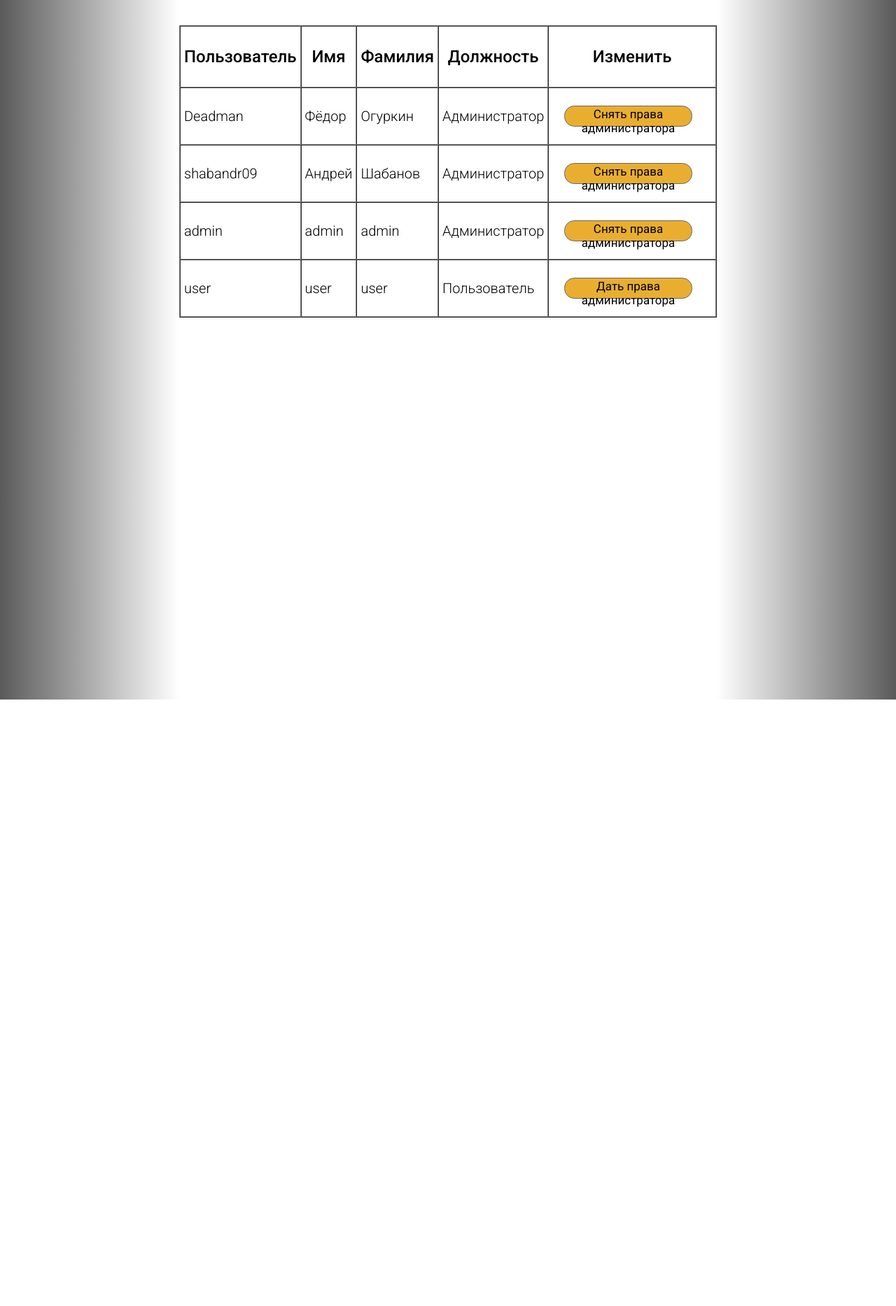
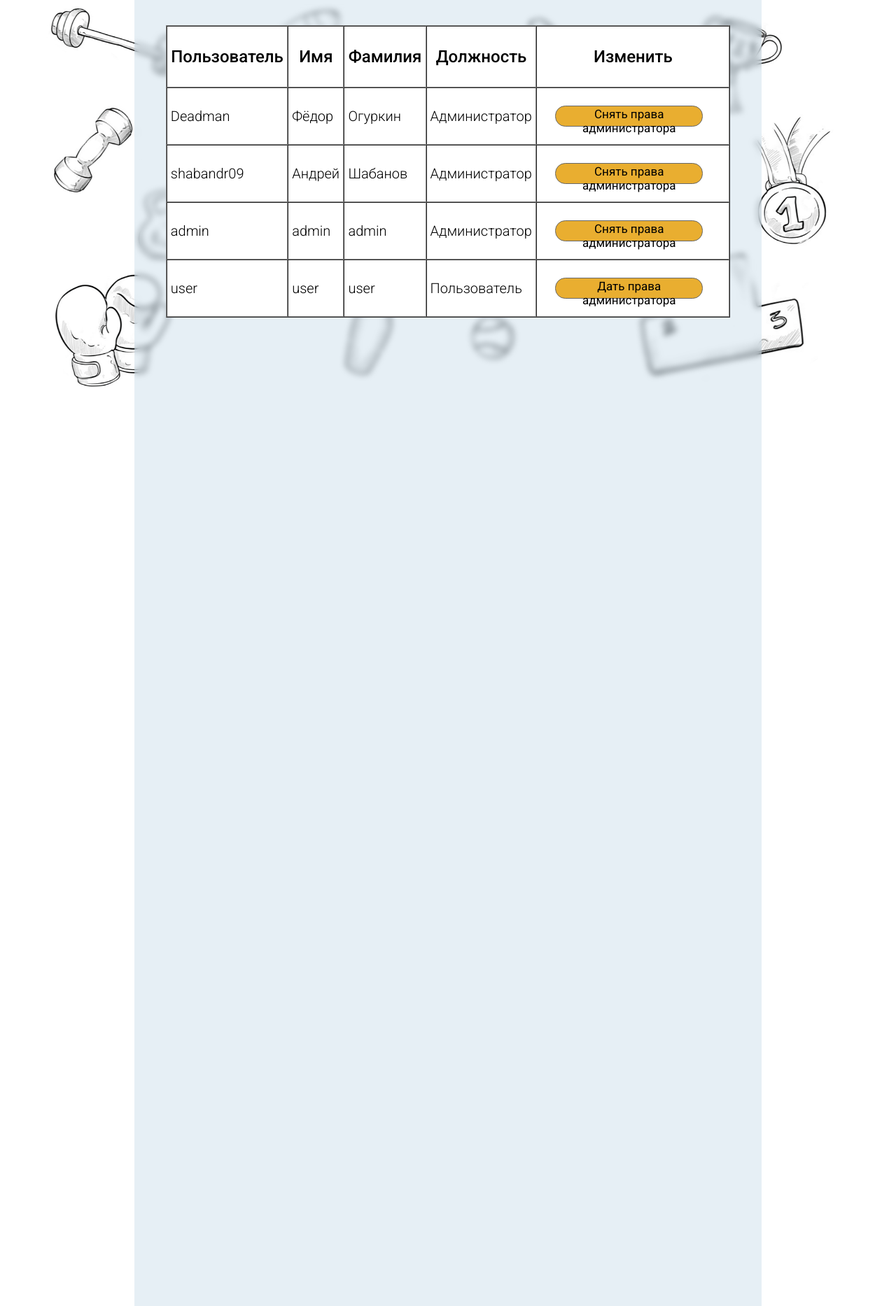
Before and after one commit to Revachol-sport-club/predprof-case-5, a Django app: page /users/ in a window 1280 px wide. Shown: the part 53-1920 px from the top of the page at 70% size. Run offline with Django 5.2, Linux system fonts and the light colour scheme; data comes from the database, SQL or seed files in the repository; both versions use the stored data as it was after the commit.

Commit message:
Add files via upload

```diff
--- a/users/templates/users.html
+++ b/users/templates/users.html
@@ -35,15 +35,16 @@
                 <div class="vertical-line"></div>
                 <div class="container"><a href="{% url 'inventory_report'%}"><button type="button" class="header-button">Отчёт об инвентаре</button></a></div>
                 <div class="vertical-line"></div>
-                <div class="container"><a href="{% url 'users'%}"><button type="button" class="header-button"; style="background-color: #FFB517; color: black;">Пользователи</button></a></div>
+                <div class="container"><a href="{% url 'users'%}"><button type="button" class="header-button"; style="font-size: 19px; background-color: rgb(233, 174, 48) ">Пользователи</button></a></div>
             </div>
         {% endif%}
-        <table height="1000px" width="100%" cellspacing="0" cellpadding="0">
+        <div class="background"><img src="{% static "images/Background.png" %}" width="100%"></div>
+        <div class="table" style="width: 70%; left: 15%;">
+            <table height="1000px" width="90%" cellspacing="0" cellpadding="0">
                 <tr>
-                <td style="background-image: linear-gradient(to right, #5a5a5a, #ffffff);" width="20%"></td>
-                <td valign="top" bgcolor="white" width="60%">
+                    <td valign="top" width="60%">
                         <br><br>
-                    <table width="100%" cellspacing="0" cellpadding="5" border="1">
+                        <table width="100%" cellspacing="0" cellpadding="5" border="1" bgcolor="white">
                             <tr>
                                 <td><p align="center" class="table-heading">Пользователь</p></td>
                                 <td><p align="center" class="table-heading">Имя</p></td>
@@ -62,8 +63,8 @@
                             {% endfor %}
                         </table>
                     </td>
-                <td style="background-image: linear-gradient(to left, #5a5a5a, #ffffff);" width="20%"></td>
                 </tr>
             </table>
+        </div>
     </body>
 </html>
```
Also changed, not shown: db.sqlite3. Lines whose indentation alone changed are shown as unchanged.
